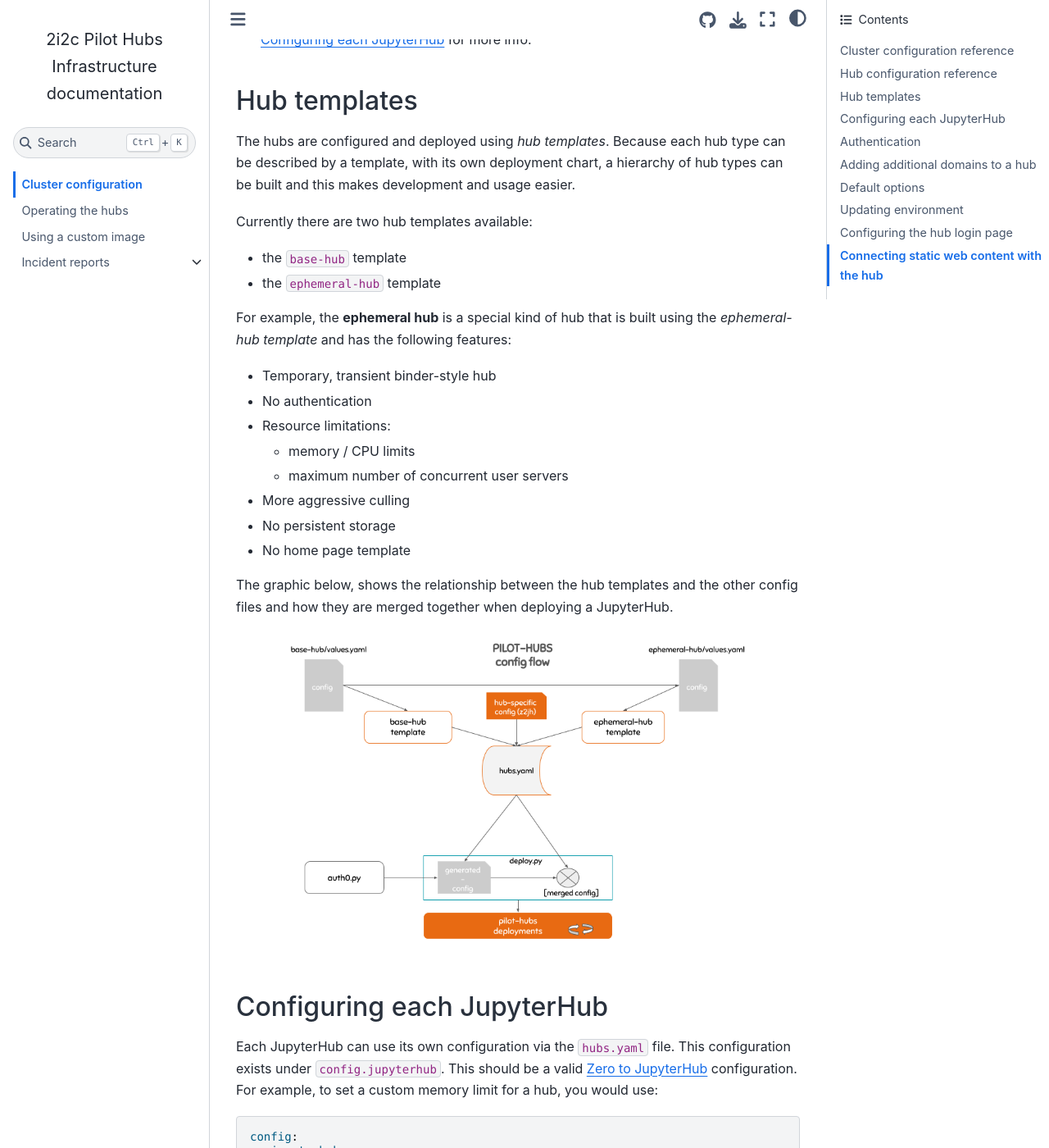
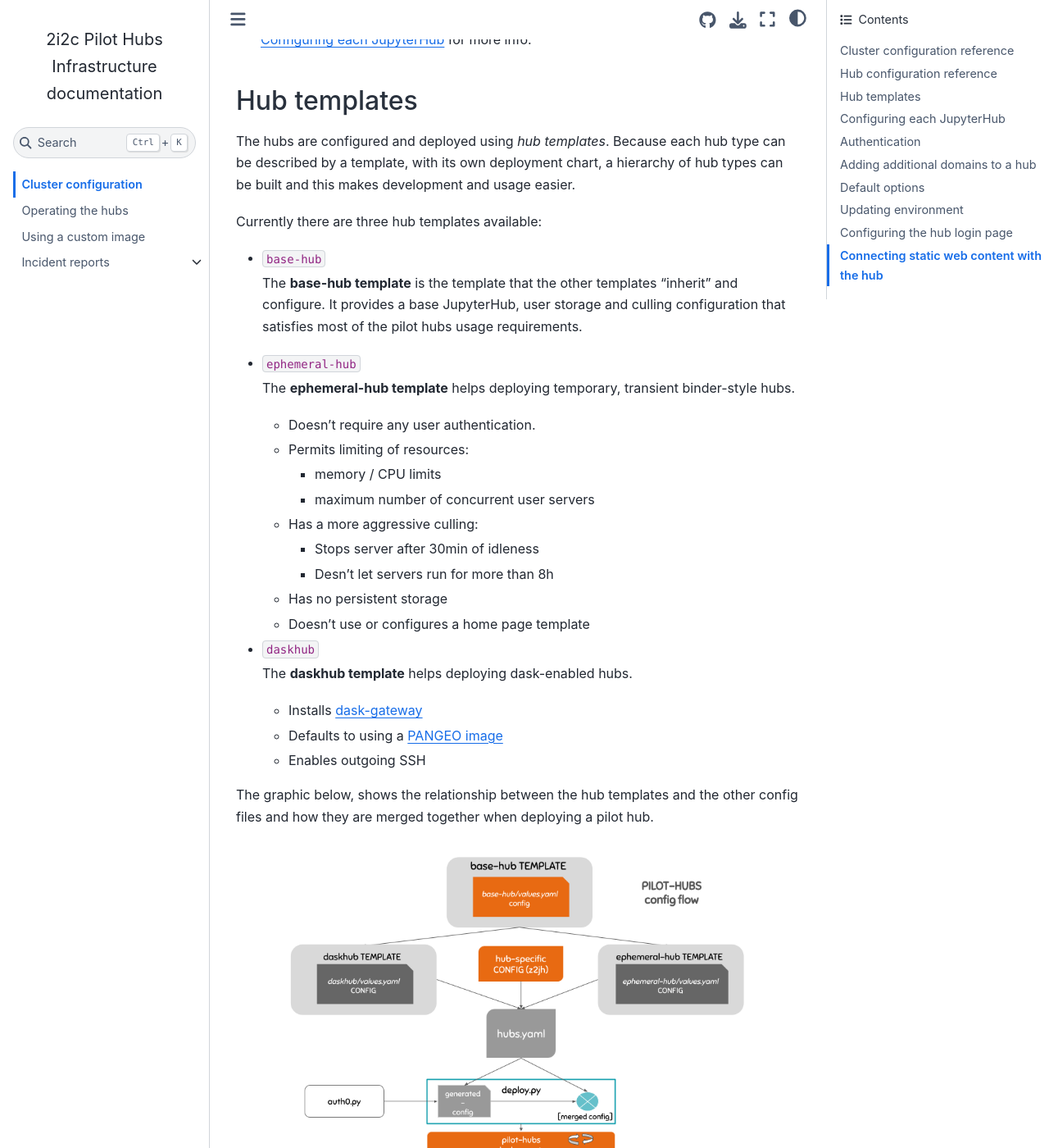
Before and after one commit to 2i2c-org/infrastructure, a Sphinx documentation site: the page built from docs/configure.md, in a window 1280 px wide and 1400 px high, scrolled down 1197 px. Shown: the whole window at 82% size. Built offline with Sphinx 7.4.7 and the Sphinx Book theme 1.1.4, drawn with Linux system fonts in a browser that asks for light colours.

Commit message:
Restructure hub template doc, update diagram and add more info

````diff
--- a/docs/configure.md
+++ b/docs/configure.md
@@ -49,25 +49,35 @@
 type can be described by a template, with its own deployment chart, a hierarchy
 of hub types can be built and this makes development and usage easier.
 
-Currently there are two hub templates available:
-- the `base-hub` template
-- the `ephemeral-hub` template
+Currently there are three hub templates available:
+- `base-hub`
 
-For example, the **ephemeral hub** is a special kind of hub that is built using the *ephemeral-hub template*
-and has the following features:
+  The **base-hub template** is the template that the other templates "inherit" and configure.
+  It provides a base JupyterHub, user storage and culling configuration that satisfies most of the
+  pilot hubs usage requirements.
 
-- Temporary, transient binder-style hub
-- No authentication
-- Resource limitations:
-  * memory / CPU limits
-  * maximum number of concurrent user servers
-- More aggressive culling
-- No persistent storage
-- No home page template
+- `ephemeral-hub`
 
+  The **ephemeral-hub template** helps deploying temporary, transient binder-style hubs.
+    - Doesn't require any user authentication.
+    - Permits limiting of resources:
+      * memory / CPU limits
+      * maximum number of concurrent user servers
+    - Has a more aggressive culling:
+      - Stops server after 30min of idleness
+      - Desn't let servers run for more than 8h
+    - Has no persistent storage
+    - Doesn't use or configures a home page template
+
+- `daskhub`
+
+  The **daskhub template** helps deploying dask-enabled hubs.
+    - Installs [dask-gateway](https://gateway.dask.org/)
+    - Defaults to using a [PANGEO image](https://pangeo-data.github.io/pangeo-stacks/)
+    - Enables outgoing SSH
 
 The graphic below, shows the relationship between the hub templates and the other
-config files and how they are merged together when deploying a JupyterHub.
+config files and how they are merged together when deploying a pilot hub.
 
 ```{figure} images/config-flow.png
 ```
````
Also changed, not shown: docs/images/config-flow.png.
